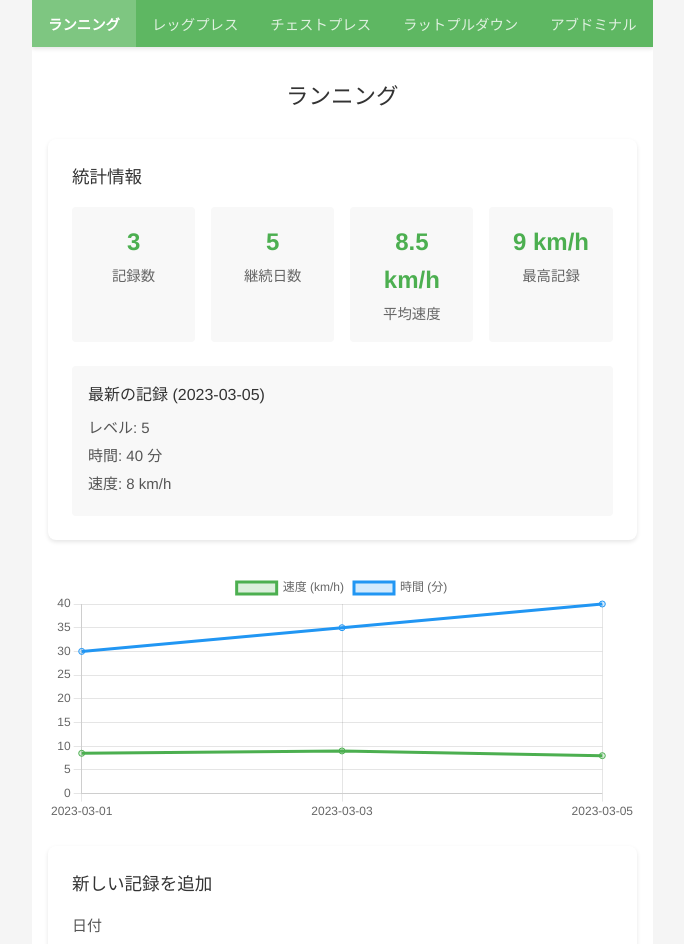
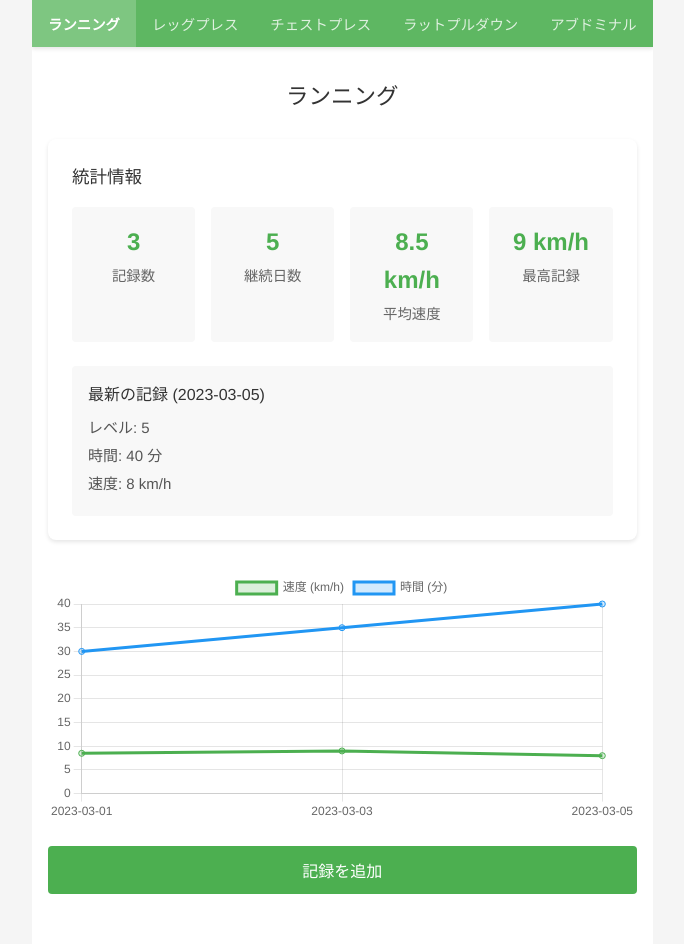
Before and after one commit to huma17ax/training_log, a Vue app: page / in a window 1280 px wide. Shown: the top 944 px of the page, without its empty margins (0-684 px from the left). Built offline with nearby package versions, Linux system fonts and the light colour scheme; the HTML template or start-up script is replaced by a standard one.

Commit message:
[feat] トレーニング記録入力フォームの表示/非表示切り替え機能を追加

```diff
--- a/src/components/common/TrainingForm.vue
+++ b/src/components/common/TrainingForm.vue
@@ -10,6 +10,7 @@ const emit = defineEmits<{
   (e: 'submit', data: Record<string, number | string>): void
 }>()
 
+const isFormVisible = ref(false)
 const today = new Date().toISOString().split('T')[0]
 const formData = ref({
   date: today,
@@ -48,11 +49,23 @@ const submitForm = () => {
     reps: 10,
     sets: 3,
   }
+
+  // フォームを非表示にする
+  isFormVisible.value = false
+}
+
+const toggleForm = () => {
+  isFormVisible.value = !isFormVisible.value
 }
 </script>
 
 <template>
-  <div class="training-form">
+  <div class="training-form-container">
+    <button class="toggle-button" @click="toggleForm">
+      {{ isFormVisible ? '記録を閉じる' : '記録を追加' }}
+    </button>
+
+    <div v-if="isFormVisible" class="training-form">
       <h3>新しい記録を追加</h3>
       <form @submit.prevent="submitForm">
         <div class="form-group">
@@ -118,15 +131,36 @@ const submitForm = () => {
         <button type="submit" class="submit-button">記録を追加</button>
       </form>
     </div>
+  </div>
 </template>
 
 <style scoped>
+.training-form-container {
+  margin-bottom: 2rem;
+}
+
+.toggle-button {
+  background-color: var(--primary-color);
+  color: white;
+  border: none;
+  border-radius: 4px;
+  padding: 0.75rem 1.5rem;
+  font-size: 1rem;
+  cursor: pointer;
+  transition: background-color 0.3s;
+  width: 100%;
+  margin-bottom: 1rem;
+}
+
+.toggle-button:hover {
+  background-color: #43a047;
+}
+
 .training-form {
   background-color: white;
   padding: 1.5rem;
   border-radius: 8px;
   box-shadow: 0 2px 4px rgba(0, 0, 0, 0.1);
-  margin-bottom: 2rem;
 }
 
 h3 {
```
Also changed, not shown: 3 other files (tests, documents, lock files or other folders). Lines whose indentation alone changed are shown as unchanged.
